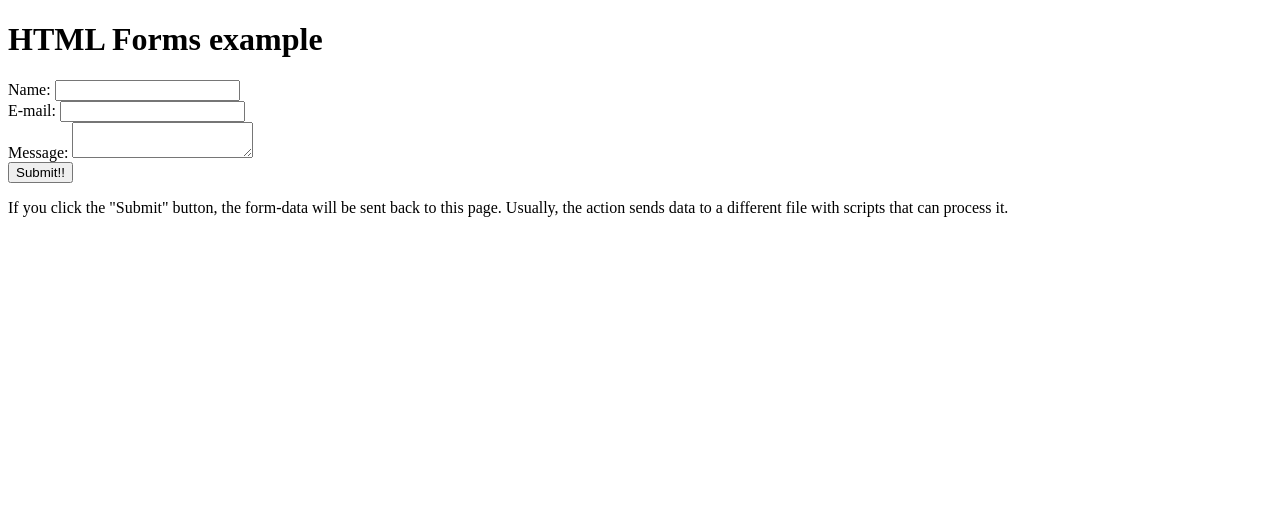
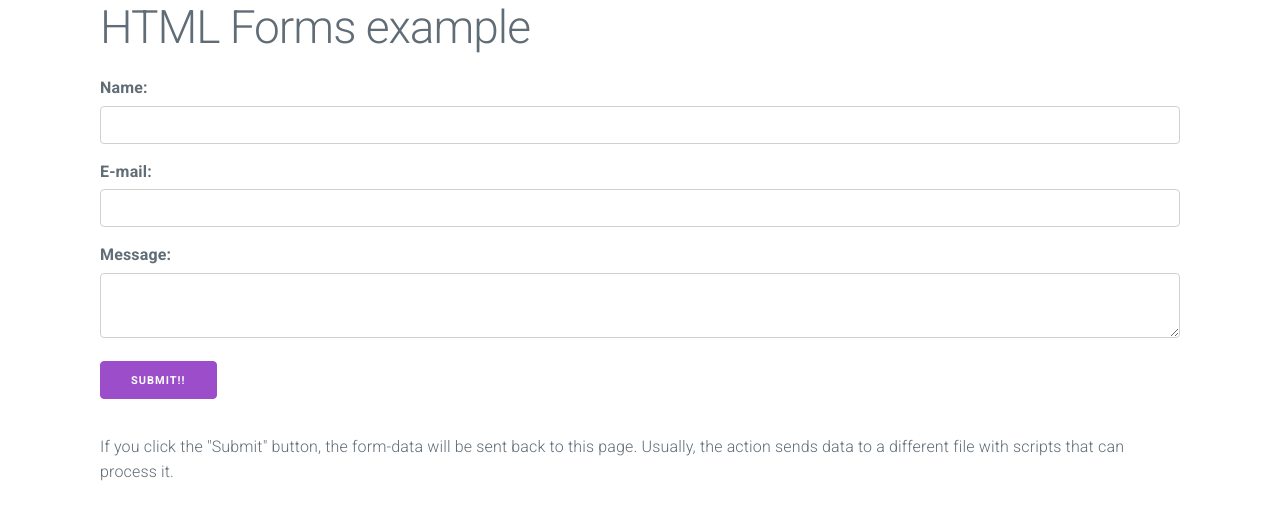
Before and after one commit to mohebulh/SE, a plain HTML site: page html_form.html in a window 1280 px wide. Drawn offline with nearby package versions, Linux system fonts and the light colour scheme.

Commit message:
added CSS on form

```diff
--- a/html_form.html
+++ b/html_form.html
@@ -2,10 +2,18 @@
 <html>
 
 <head>
+      <!-- Google Fonts -->
+  <link rel="stylesheet" href="https://fonts.googleapis.com/css?family=Roboto:300,300italic,700,700italic">
 
+  <!-- CSS Reset -->
+  <link rel="stylesheet" href="https://cdnjs.cloudflare.com/ajax/libs/normalize/8.0.1/normalize.css">
+
+  <!-- Milligram CSS -->
+  <link rel="stylesheet" href="https://cdnjs.cloudflare.com/ajax/libs/milligram/1.4.1/milligram.css">
 </head>
 
 <body>
+  <div class="container">
 
   <h1>HTML Forms example</h1>
 
@@ -27,7 +35,7 @@
 
   <p>If you click the "Submit" button, the form-data will be sent back to this page.
     Usually, the action sends data to a different file with scripts that can process it.</p>
-
+  </div>
 </body>
 
 </html>
```
